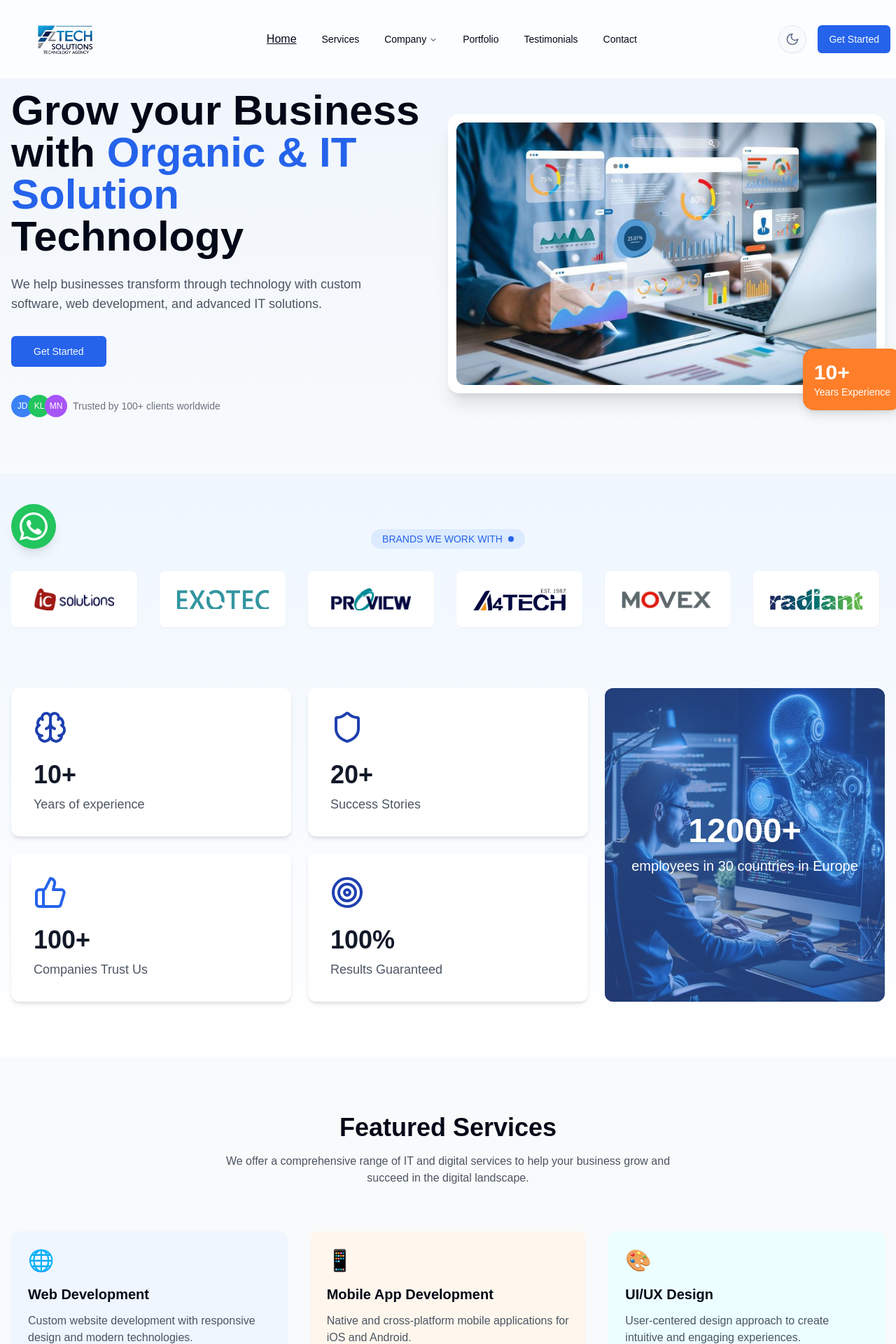
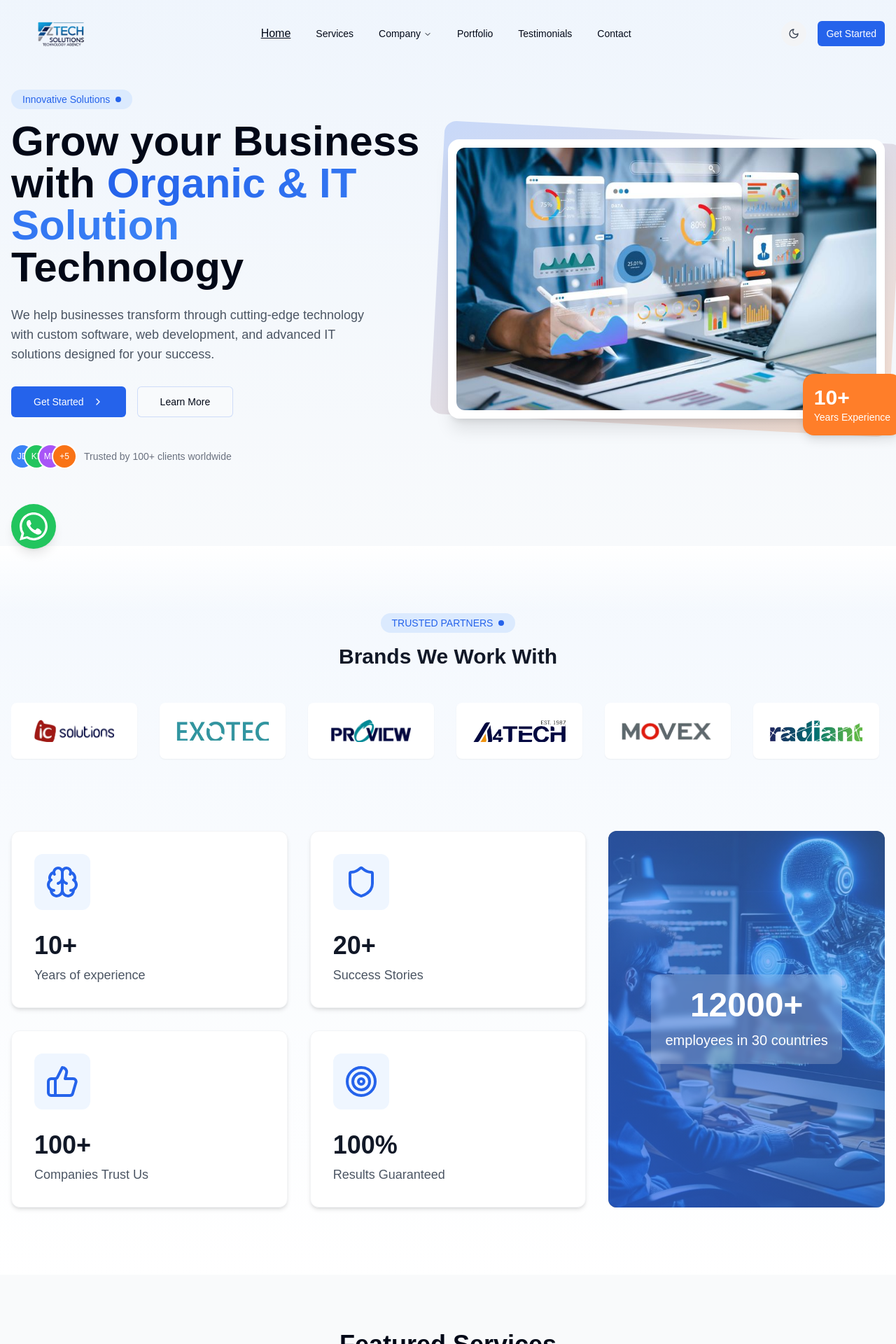
Before and after one commit to Eissanoor/glow-agency-web, a React (Vite) app: page / in a window 1280 px wide. Shown: the top 1920 px of the page at 70% size. Built offline with nearby package versions, Linux system fonts and the light colour scheme.

Commit message:
Refactor: Improve home page design
Enhance the home page's visual appeal and professionalism, including improved color combinations and design for both light and dark modes.

```diff
--- a/src/components/HeroSection.tsx
+++ b/src/components/HeroSection.tsx
@@ -1,49 +1,63 @@
 
 import { Button } from "@/components/ui/button";
-import banerlog from "../assets/tech/Barner2.jpg"
+import bannerImg from "../assets/tech/Barner2.jpg";
+import { ChevronRight } from "lucide-react";
 
 const HeroSection = () => {
   return (
-    <section className="pt-32 pb-20 hero-gradient">
+    <section className="pt-32 pb-28 hero-gradient relative overflow-hidden">
+      <div className="absolute inset-0 bg-gradient-to-b from-blue-50/50 to-transparent dark:from-blue-950/30 dark:to-transparent -z-10"></div>
       <div className="container mx-auto px-4">
         <div className="flex flex-col md:flex-row items-center">
           <div className="md:w-1/2 mb-10 md:mb-0 md:pr-10 animate-fade-up">
+            <div className="inline-flex items-center px-4 py-1 rounded-full bg-blue-100 dark:bg-blue-900/30 mb-4">
+              <span className="text-sm font-medium text-primary dark:text-blue-400">Innovative Solutions</span>
+              <span className="w-2 h-2 ml-2 bg-primary dark:bg-blue-400 rounded-full"></span>
+            </div>
+
             <h1 className="text-4xl md:text-5xl lg:text-6xl font-bold mb-6 leading-tight">
               Grow your Business with{" "}
-              <span className="text-primary">Organic &amp; IT Solution</span>{" "}
+              <span className="text-primary bg-gradient-to-r from-primary to-blue-500 bg-clip-text text-transparent dark:from-blue-400 dark:to-blue-200">Organic &amp; IT Solution</span>{" "}
               Technology
             </h1>
+
             <p className="text-lg text-gray-600 dark:text-gray-300 mb-8 max-w-lg">
-              We help businesses transform through technology with custom software,
-              web development, and advanced IT solutions.
+              We help businesses transform through cutting-edge technology with custom software,
+              web development, and advanced IT solutions designed for your success.
             </p>
+
             <div className="flex flex-col sm:flex-row gap-4">
-              <Button size="lg" className="px-8">Get Started</Button>
-              {/* <Button size="lg" variant="outline" className="px-8">
+              <Button size="lg" className="px-8 font-medium bg-primary hover:bg-primary/90 text-white">
+                Get Started <ChevronRight className="ml-1 h-4 w-4" />
+              </Button>
+              <Button size="lg" variant="outline" className="px-8 font-medium border-primary/20 hover:bg-primary/5 dark:border-blue-700 dark:hover:bg-blue-900/30">
                 Learn More
-              </Button> */}
+              </Button>
             </div>
-            <div className="mt-10 flex items-center gap-2 text-sm text-gray-500 dark:text-gray-400">
-              <div className="flex -space-x-2">
-                <div className="w-8 h-8 rounded-full bg-blue-500 flex items-center justify-center text-white text-xs">JD</div>
-                <div className="w-8 h-8 rounded-full bg-green-500 flex items-center justify-center text-white text-xs">KL</div>
-                <div className="w-8 h-8 rounded-full bg-purple-500 flex items-center justify-center text-white text-xs">MN</div>
+
+            <div className="mt-10 flex items-center gap-3 text-sm text-gray-500 dark:text-gray-400">
+              <div className="flex -space-x-3">
+                <div className="w-8 h-8 rounded-full bg-blue-500 flex items-center justify-center text-white text-xs ring-2 ring-white dark:ring-gray-900 shadow-sm">JD</div>
+                <div className="w-8 h-8 rounded-full bg-green-500 flex items-center justify-center text-white text-xs ring-2 ring-white dark:ring-gray-900 shadow-sm">KL</div>
+                <div className="w-8 h-8 rounded-full bg-purple-500 flex items-center justify-center text-white text-xs ring-2 ring-white dark:ring-gray-900 shadow-sm">MN</div>
+                <div className="w-8 h-8 rounded-full bg-orange-500 flex items-center justify-center text-white text-xs ring-2 ring-white dark:ring-gray-900 shadow-sm">+5</div>
               </div>
-              <span>Trusted by 100+ clients worldwide</span>
+              <span className="font-medium">Trusted by 100+ clients worldwide</span>
             </div>
           </div>
 
           <div className="md:w-1/2 relative animate-fade-in">
-            <div className="relative bg-white dark:bg-gray-800 rounded-2xl p-3 shadow-xl">
+            <div className="absolute inset-0 bg-gradient-to-br from-primary/20 to-accent/20 rounded-2xl transform rotate-3 scale-105 dark:from-blue-900/40 dark:to-accent/40"></div>
+            <div className="relative bg-white dark:bg-gray-800 rounded-2xl p-3 shadow-xl transform transition-transform hover:-translate-y-1 duration-300">
               <img
-                src={banerlog}
+                src={bannerImg}
                 alt="IT Solutions"
-                className="rounded-xl w-full"
+                className="rounded-xl w-full object-cover"
               />
 
-              <div className="absolute -bottom-6 -right-6 bg-accent rounded-2xl p-4 shadow-lg text-white">
+              <div className="absolute -bottom-6 -right-6 bg-accent rounded-2xl p-4 shadow-lg text-white dark:shadow-accent/20">
                 <div className="text-3xl font-bold">10+</div>
-                <div className="text-sm">Years Experience</div>
+                <div className="text-sm font-medium">Years Experience</div>
               </div>
             </div>
           </div>
--- a/src/components/Navbar.tsx
+++ b/src/components/Navbar.tsx
@@ -28,18 +28,17 @@ const Navbar = () => {
 
   return (
     <header
-      className={`fixed bg-white/80 top-0 left-0 right-0 z-50 transition-all duration-300 ${
+      className={`fixed top-0 left-0 right-0 z-50 transition-all duration-300 ${
         isScrolled
-          ? "bg-white/80 dark:bg-gray-900/80 backdrop-blur-md shadow-sm"
+          ? "bg-white/80 dark:bg-gray-900/80 backdrop-blur-md shadow-sm border-b border-gray-100 dark:border-gray-800"
           : "bg-transparent"
       }`}
     >
-      <div className="container mx-auto px-2 py-2">
+      <div className="container mx-auto px-4 py-2">
         <div className="flex items-center justify-between">
           <div className="flex items-center">
             <Link to="/" className="text-2xl font-bold text-primary">
-              {/* Glow<span className="text-accent">Tech</span> */}
-              <img src={logo} alt="" className="w-full h-24 object-cover cursor-pointer" />
+              <img src={logo} alt="Company Logo" className="w-full h-20 object-contain cursor-pointer" />
             </Link>
           </div>
 
@@ -48,9 +47,14 @@ const Navbar = () => {
 
           <div className="flex items-center space-x-4">
             <ThemeToggle />
-            <Button className="hidden md:flex">Get Started</Button>
+            <Button
+              className="hidden md:flex bg-primary hover:bg-primary/90 text-white"
+              size="sm"
+            >
+              Get Started
+            </Button>
             <button
-              className="md:hidden"
+              className="md:hidden p-2 rounded-md hover:bg-gray-100 dark:hover:bg-gray-800 transition-colors"
               onClick={() => setIsMenuOpen(!isMenuOpen)}
               aria-label="Toggle menu"
             >
--- a/src/components/StatsSection.tsx
+++ b/src/components/StatsSection.tsx
@@ -1,3 +1,4 @@
+
 import { useEffect, useRef, useState } from 'react';
 import { Brain as BrainIcon, Shield as ShieldCheckIcon, ThumbsUp as ThumbsUpIcon, Target as TargetIcon } from 'lucide-react';
 import brand1 from '../assets/tech/brands/brand1.png';
@@ -118,13 +119,13 @@ const StatsSection = () => {
       id: 1,
       value: "10+",
       label: "Years of experience",
-      icon: <BrainIcon className="w-12 h-12 text-blue-800 dark:text-blue-400" />,
+      icon: <BrainIcon className="w-12 h-12 text-blue-600 dark:text-blue-400" />,
     },
     {
       id: 2,
       value: "20+",
       label: "Success Stories",
-      icon: <ShieldCheckIcon className="w-12 h-12 text-blue-800 dark:text-blue-400" />,
+      icon: <ShieldCheckIcon className="w-12 h-12 text-blue-600 dark:text-blue-400" />,
     },
     {
       id: 3,
@@ -136,19 +137,21 @@ const StatsSection = () => {
       id: 4,
       value: "100%",
       label: "Results Guaranteed",
-      icon: <TargetIcon className="w-12 h-12 text-blue-800 dark:text-blue-400" />,
+      icon: <TargetIcon className="w-12 h-12 text-blue-600 dark:text-blue-400" />,
     },
   ];
 
   return (
-    <section className="py-20 bg-gradient-to-b from-blue-50 to-white dark:from-gray-900">
+    <section className="py-24 bg-gradient-to-b from-blue-50/50 to-white dark:from-gray-900/50 dark:to-gray-900 relative">
+      <div className="absolute top-0 left-0 right-0 h-24 bg-gradient-to-b from-white to-transparent dark:from-gray-900 dark:to-transparent"></div>
       <div className="container mx-auto px-4">
         {/* Brands Section */}
-        <div className="text-center mb-16">
-         <div className="inline-flex items-center px-4 py-1 rounded-full bg-blue-100 dark:bg-blue-900/30 mb-4">
-             <span className="text-sm font-medium text-primary dark:text-blue-400">BRANDS WE WORK WITH</span>
+        <div className="text-center mb-20">
+          <div className="inline-flex items-center px-4 py-1 rounded-full bg-blue-100 dark:bg-blue-900/30 mb-4">
+             <span className="text-sm font-medium text-primary dark:text-blue-400">TRUSTED PARTNERS</span>
              <span className="w-2 h-2 ml-2 bg-primary dark:bg-blue-400 rounded-full"></span>
           </div>
+          <h2 className="text-3xl font-bold mb-8 text-gray-900 dark:text-white">Brands We Work With</h2>
 
           <div
             ref={brandContainerRef}
@@ -173,14 +176,14 @@ const StatsSection = () => {
         </div>
 
         {/* Stats Section */}
-        <div className="grid grid-cols-12 gap-6">
-          <div ref={sectionRef} className="col-span-12 lg:col-span-8 grid grid-cols-1 md:grid-cols-2 gap-6">
+        <div className="grid grid-cols-12 gap-8">
+          <div ref={sectionRef} className="col-span-12 lg:col-span-8 grid grid-cols-1 md:grid-cols-2 gap-8">
             {stats.map((stat) => (
               <div
                 key={stat.id}
-                className="bg-white dark:bg-gray-800 rounded-xl p-8 shadow-md hover:shadow-lg transition-all duration-300"
+                className="bg-white dark:bg-gray-800 rounded-xl p-8 shadow-md hover:shadow-lg transition-all duration-300 border border-gray-100 dark:border-gray-700 group hover:-translate-y-1"
               >
-                <div className="mb-6">{stat.icon}</div>
+                <div className="p-4 rounded-xl bg-blue-50 dark:bg-blue-900/20 inline-block mb-6 group-hover:bg-blue-100 dark:group-hover:bg-blue-900/30 transition-colors">{stat.icon}</div>
                 <div className="text-4xl font-bold text-gray-900 dark:text-white mb-2">
                   {isInView ? (
                     counts[stat.id] + stat.value.replace(/[0-9]/g, '')
@@ -199,12 +202,14 @@ const StatsSection = () => {
               <img
                 src={banner2}
                 alt="Team members"
-                className="absolute h-full w-full opacity-90 dark:opacity-80"
+                className="absolute h-full w-full object-cover opacity-90 dark:opacity-70"
               />
-              <div className="absolute inset-0 bg-blue-600/40 dark:bg-blue-900/60"></div>
+              <div className="absolute inset-0 bg-gradient-to-tr from-blue-600/70 to-blue-500/40 dark:from-blue-900/80 dark:to-blue-800/50"></div>
               <div className="relative z-10 text-center p-8">
-                <h3 className="text-5xl font-bold mb-3 text-white">12000+</h3>
-                <p className="text-xl text-white">employees in 30 countries in Europe</p>
+                <div className="bg-white/20 dark:bg-white/10 backdrop-blur-sm p-5 rounded-xl">
+                  <h3 className="text-5xl font-bold mb-3 text-white">12000+</h3>
+                  <p className="text-xl text-white">employees in 30 countries</p>
+                </div>
               </div>
             </div>
           </div>
--- a/src/components/ThemeToggle.tsx
+++ b/src/components/ThemeToggle.tsx
@@ -31,13 +31,13 @@ const ThemeToggle = () => {
   return (
     <button
       onClick={toggleTheme}
-      className="inline-flex h-10 w-10 items-center justify-center rounded-full border border-input bg-background text-muted-foreground shadow-sm hover:bg-accent hover:text-accent-foreground"
+      className="inline-flex h-9 w-9 items-center justify-center rounded-full bg-gray-100 dark:bg-gray-800 text-gray-700 dark:text-gray-200 hover:bg-gray-200 dark:hover:bg-gray-700 transition-colors"
       aria-label="Toggle theme"
     >
       {isDark ? (
-        <Sun className="h-5 w-5" />
+        <Sun className="h-4 w-4" />
       ) : (
-        <Moon className="h-5 w-5" />
+        <Moon className="h-4 w-4" />
       )}
     </button>
   );
--- a/src/index.css
+++ b/src/index.css
@@ -101,7 +101,7 @@
   }
 
   .service-card {
-    @apply relative overflow-hidden rounded-xl p-6 transition-all hover:shadow-lg;
+    @apply relative overflow-hidden rounded-xl p-6 transition-all hover:shadow-lg hover:-translate-y-1 duration-300;
   }
 
   .service-card::before {
@@ -113,7 +113,7 @@
   }
 
   .service-card.web {
-    @apply bg-blue-50 dark:bg-blue-950;
+    @apply bg-blue-50 dark:bg-blue-950/50 border border-blue-100 dark:border-blue-900;
   }
 
   .service-card.web::before {
@@ -121,7 +121,7 @@
   }
 
   .service-card.app {
-    @apply bg-orange-50 dark:bg-orange-950;
+    @apply bg-orange-50 dark:bg-orange-950/50 border border-orange-100 dark:border-orange-900;
   }
 
   .service-card.app::before {
@@ -129,7 +129,7 @@
   }
 
   .service-card.design {
-    @apply bg-pink-50 dark:bg-pink-950;
+    @apply bg-pink-50 dark:bg-pink-950/50 border border-pink-100 dark:border-pink-900;
   }
 
   .service-card.design::before {
@@ -137,7 +137,7 @@
   }
 
   .service-card.marketing {
-    @apply bg-purple-50 dark:bg-purple-950;
+    @apply bg-purple-50 dark:bg-purple-950/50 border border-purple-100 dark:border-purple-900;
   }
 
   .service-card.marketing::before {
@@ -145,7 +145,7 @@
   }
 
   .service-card.support {
-    @apply bg-emerald-50 dark:bg-emerald-950;
+    @apply bg-emerald-50 dark:bg-emerald-950/50 border border-emerald-100 dark:border-emerald-900;
   }
 
   .service-card.support::before {
@@ -153,7 +153,7 @@
   }
 
   .service-card.uxui {
-    @apply bg-cyan-50 dark:bg-cyan-950;
+    @apply bg-cyan-50 dark:bg-cyan-950/50 border border-cyan-100 dark:border-cyan-900;
   }
 
   .service-card.uxui::before {
@@ -161,7 +161,7 @@
   }
 
   .service-card.networking {
-    @apply bg-indigo-50 dark:bg-indigo-950;
+    @apply bg-indigo-50 dark:bg-indigo-950/50 border border-indigo-100 dark:border-indigo-900;
   }
 
   .service-card.networking::before {
@@ -169,7 +169,7 @@
   }
 
   .service-card.seo {
-    @apply bg-yellow-50 dark:bg-yellow-950;
+    @apply bg-yellow-50 dark:bg-yellow-950/50 border border-yellow-100 dark:border-yellow-900;
   }
 
   .service-card.seo::before {
@@ -187,4 +187,54 @@
   .dark .hero-gradient {
     background: linear-gradient(180deg, rgba(30,41,59,0.3) 0%, rgba(15,23,42,0) 100%);
   }
+
+  /* Add slide animations for services */
+  @keyframes slideInLeft {
+    from {
+      opacity: 0;
+      transform: translateX(-50px);
+    }
+    to {
+      opacity: 1;
+      transform: translateX(0);
+    }
+  }
+
+  @keyframes slideInRight {
+    from {
+      opacity: 0;
+      transform: translateX(50px);
+    }
+    to {
+      opacity: 1;
+      transform: translateX(0);
+    }
+  }
+
+  .slide-left {
+    animation: slideInLeft 0.6s ease-out forwards;
+  }
+
+  .slide-right {
+    animation: slideInRight 0.6s ease-out forwards;
+  }
 }
+
+/* Smooth scrolling */
+html {
+  scroll-behavior: smooth;
+}
+
+/* Glass effect for cards in dark mode */
+.dark .glass-card {
+  background: rgba(30, 41, 59, 0.5);
+  backdrop-filter: blur(8px);
+  border: 1px solid rgba(255, 255, 255, 0.1);
+}
+
+/* Better transitions */
+.transition-all {
+  transition-property: all;
+  transition-timing-function: cubic-bezier(0.4, 0, 0.2, 1);
+  transition-duration: 300ms;
+}
--- a/src/pages/Index.tsx
+++ b/src/pages/Index.tsx
@@ -22,7 +22,7 @@ const Index = () => {
         <ServicesSection />
         <TechnologiesSection />
         <PortfolioSection />
-        {/* <TestimonialsSection /> */}
+        <TestimonialsSection />
         <TeamSection />
         <FAQSection />
         <ContactSection />
```
Also changed, not shown: src/components/PortfolioSection.tsx (+12 -7 lines).
